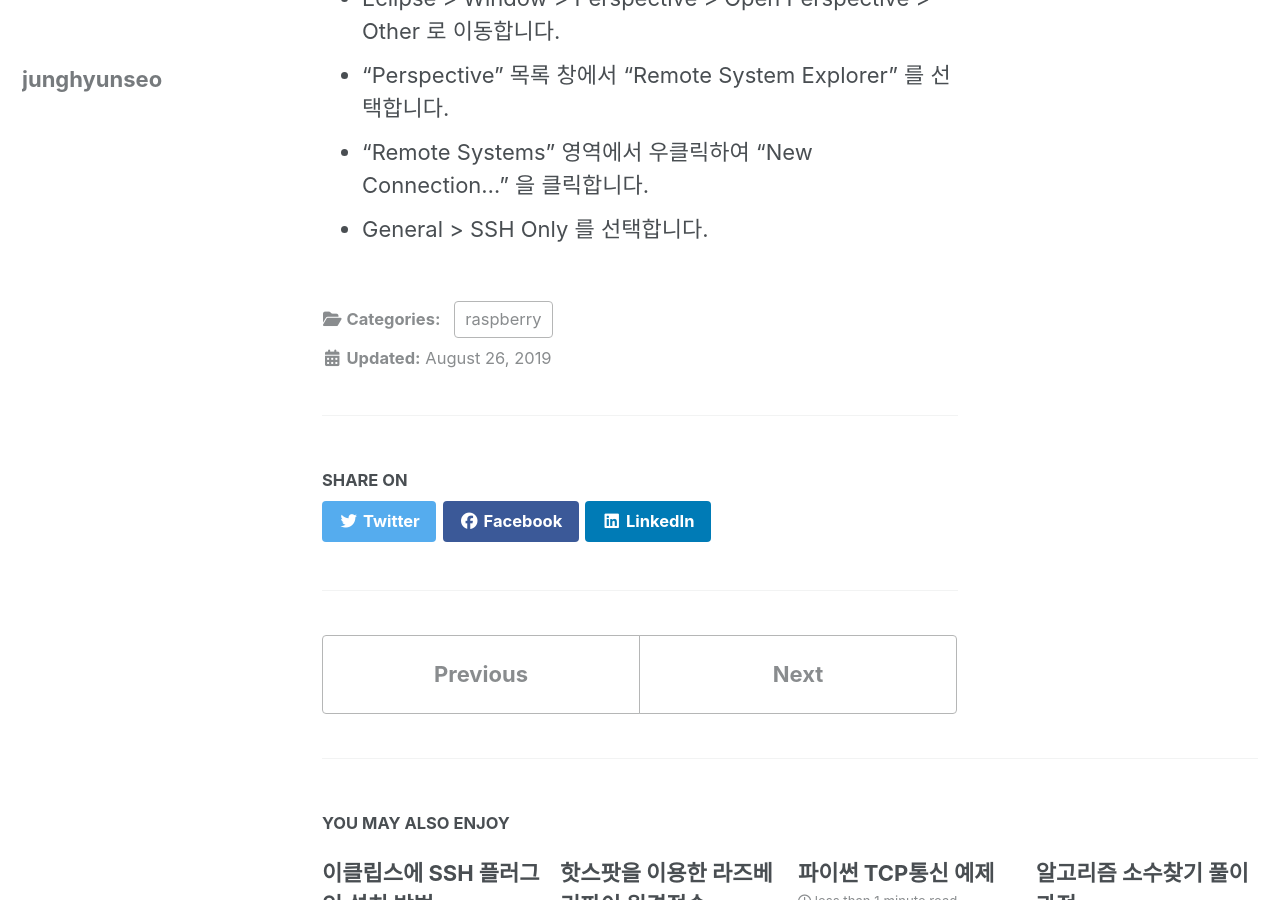
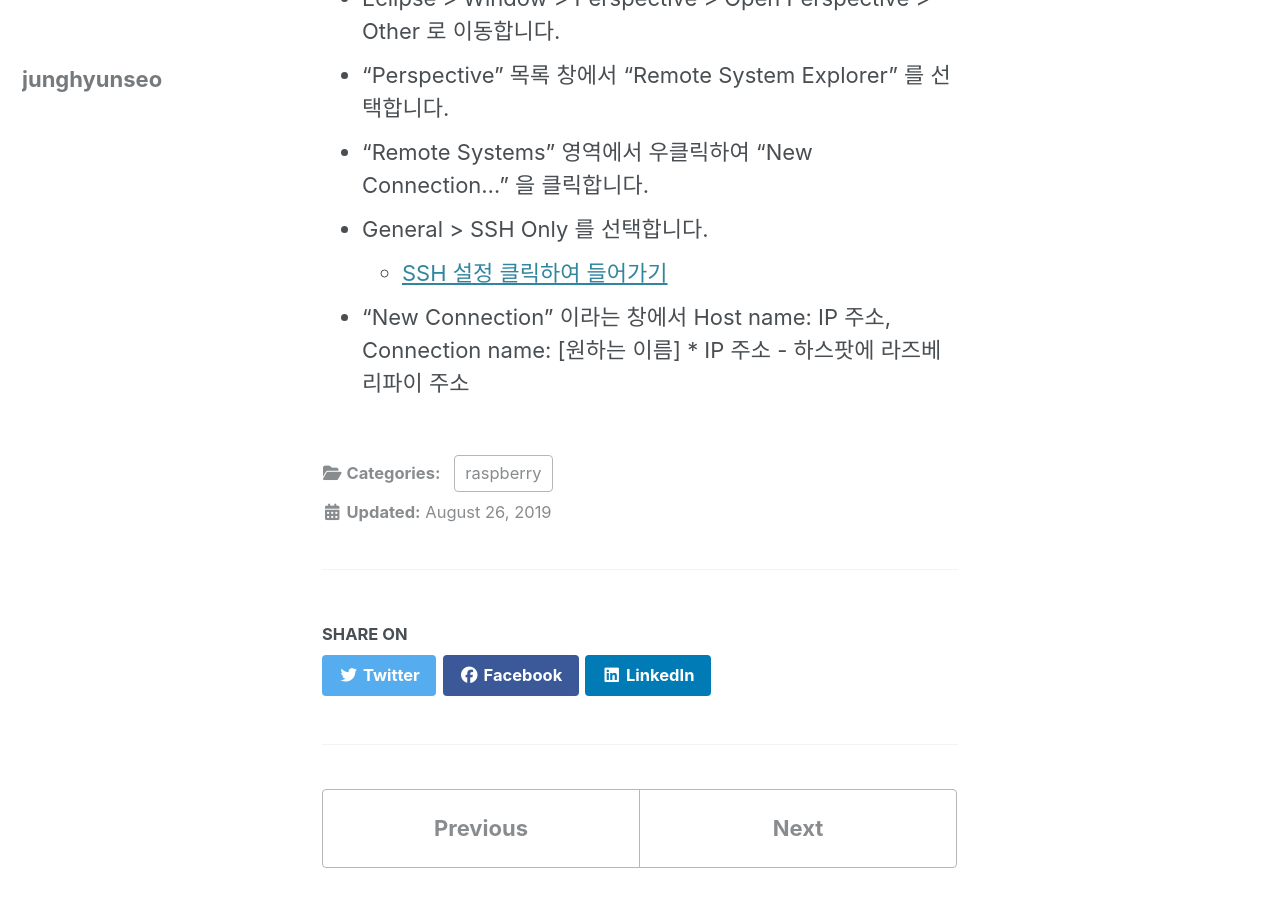
Before and after one commit to junghyunseo0105/docupad, a Jekyll site: the page built from _posts/2019-08-26-이클립스를-이용해-코드를-라즈베리파이에-업로드하기.md, in a window 1280 px wide and 900 px high, scrolled down 2183 px. Built offline with Jekyll 4.4.1, drawn with Linux system fonts in a browser that asks for light colours; cached includes are drawn as plain includes; nearby versions of some CDN libraries.

Commit message:
Update 2019-08-26-이클립스를-이용해-코드를-라즈베리파이에-업로드하기.md

```diff
--- a/_posts/2019-08-26-이클립스를-이용해-코드를-라즈베리파이에-업로드하기.md
+++ b/_posts/2019-08-26-이클립스를-이용해-코드를-라즈베리파이에-업로드하기.md
@@ -46,3 +46,6 @@ print("hello World")
 * "Perspective" 목록 창에서 “Remote System Explorer” 를 선택합니다.
 * "Remote Systems" 영역에서 우클릭하여 "New Connection..." 을 클릭합니다.
 * General > SSH Only 를 선택합니다.
+   * [SSH 설정 클릭하여 들어가기](https://junghyunseo0105.github.io/docupad/raspberry/%EC%9D%B4%ED%81%B4%EB%A6%BD%EC%8A%A4%EC%97%90-SSH-%ED%94%8C%EB%9F%AC%EA%B7%B8%EC%9D%B8-%EC%84%A4%EC%B9%98-%EB%B0%A9%EB%B2%95/)
+* "New Connection" 이라는 창에서 Host name: IP 주소, Connection name: [원하는 이름]
+      * IP 주소 - 하스팟에 라즈베리파이 주소
```
